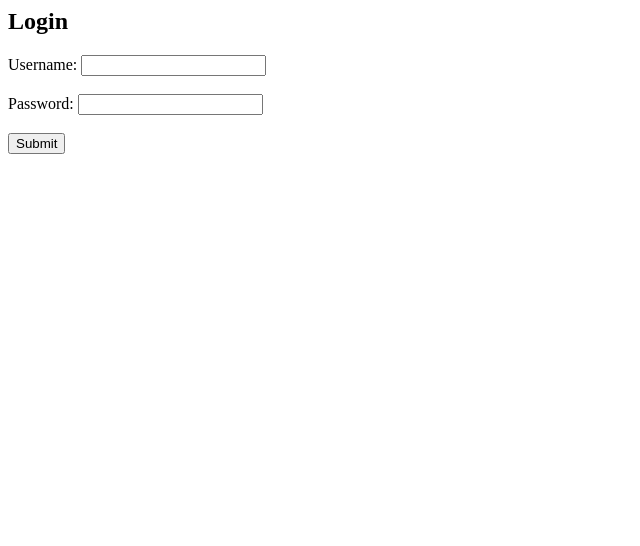
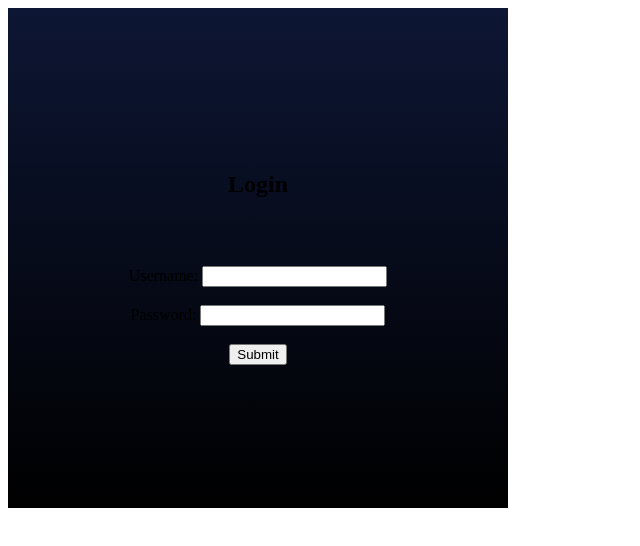
Before and after one commit to moussan/moussan.github.io, a plain HTML site: page index.html in a window 1280 px wide. Shown: the whole page, without its empty margins (0-640 px from the left). Drawn offline with Linux system fonts and the light colour scheme.

Commit message:
Update index.html

```diff
--- a/index.html
+++ b/index.html
@@ -1,3 +1,11 @@
+<!DOCTYPE html>
+<html>
+  <head>
+    <title>Login Form</title>
+    <link rel="stylesheet" type="text/css" href="style.css">
+    <script src="script.js"></script>
+  </head>
+  <body>
     <div id="matrix-container">
       <h2>Login</h2>
       <p id="matrix-text"></p>
@@ -9,3 +17,5 @@
         <input type="submit" value="Submit">
       </form>
     </div>
+  </body>
+</html>
```
Lines whose indentation alone changed are shown as unchanged.
